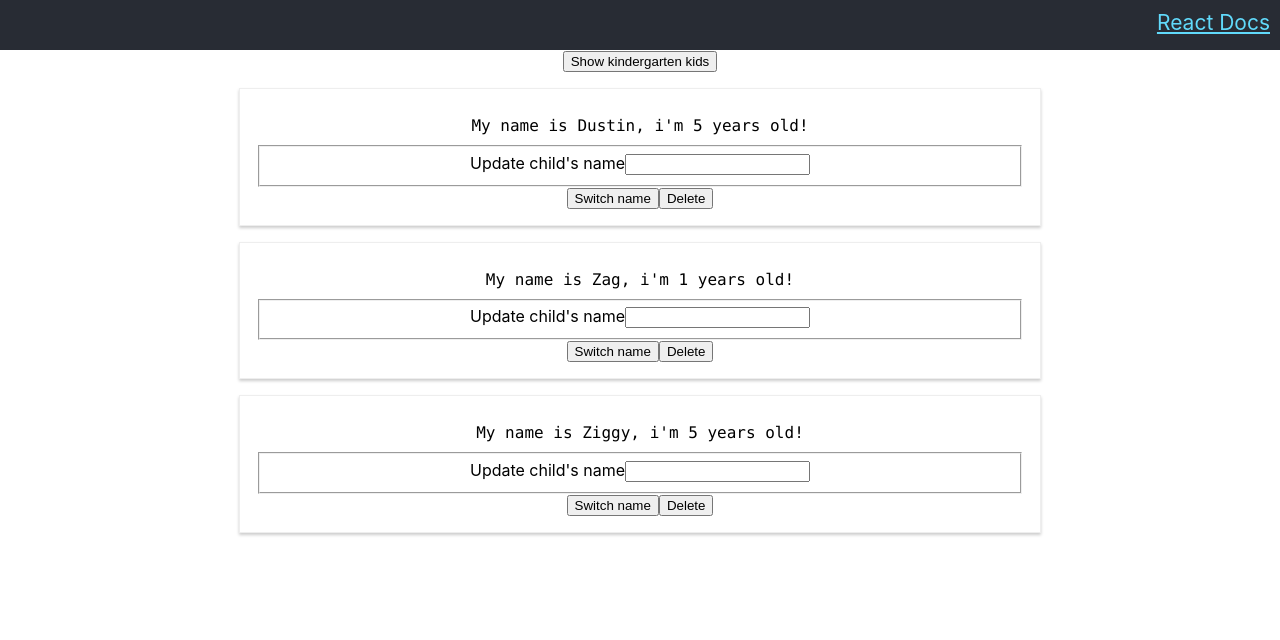
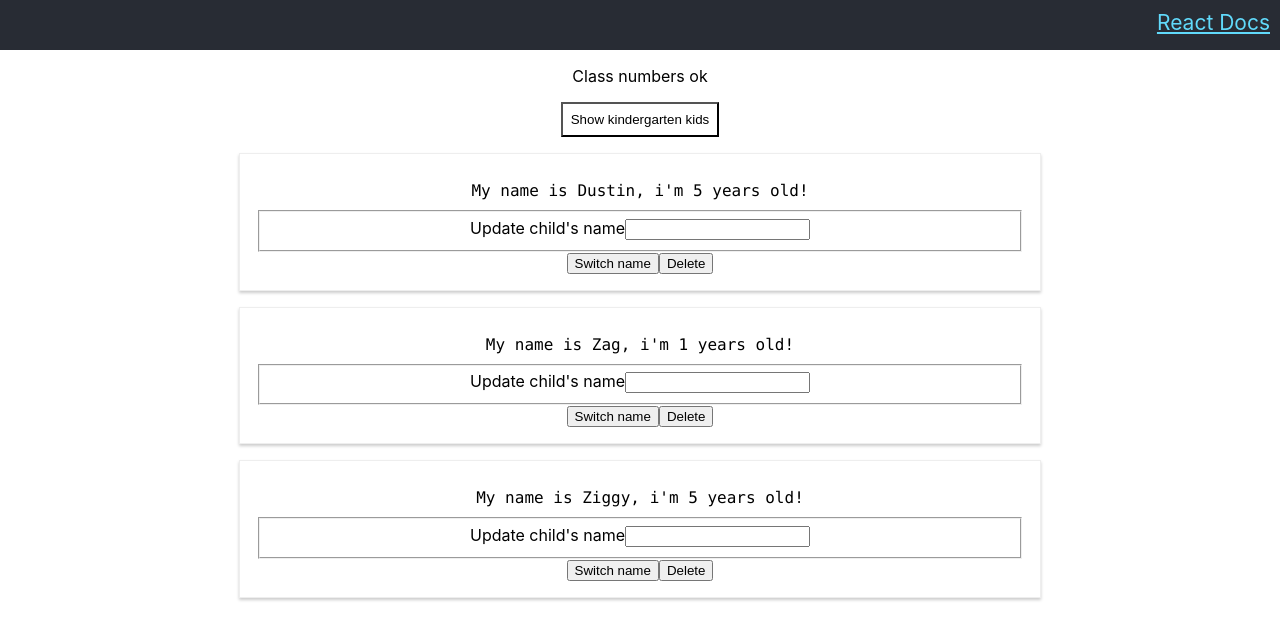
Before and after one commit to shannonjohnstone/react-complete-guide, a React (Create React App) app in the folder react-complete-guide/: page / in a window 1280 px wide. Shown: the top 640 px of the page. Built offline with nearby package versions, Linux system fonts and the light colour scheme.

Commit message:
update styles

```diff
--- a/react-complete-guide/package.json
+++ b/react-complete-guide/package.json
@@ -3,6 +3,7 @@
   "version": "0.1.0",
   "private": true,
   "dependencies": {
+    "radium": "^0.25.1",
     "react": "^16.8.2",
     "react-dom": "^16.8.2",
     "react-scripts": "2.1.5"
--- a/react-complete-guide/src/App.css
+++ b/react-complete-guide/src/App.css
@@ -32,3 +32,11 @@
     transform: rotate(360deg);
   }
 }
+
+.red {
+  color: red
+}
+
+.bold {
+  font-weight: bold
+}
--- a/react-complete-guide/src/App.js
+++ b/react-complete-guide/src/App.js
@@ -1,6 +1,7 @@
 import React, { Component } from 'react';
 import './App.css';
 import KindergartenChildContainer from './components/KindergartenChildContainer';
+import ClassLevelNotification from './components/ClassLevelNotification';
 
 class App extends Component {
   state = {
@@ -55,6 +56,7 @@ class App extends Component {
             React Docs
           </a>
         </header>
+        <ClassLevelNotification persons={this.state.persons} />
         <KindergartenChildContainer
           persons={this.state.persons}
           switchNameHandler={this.switchNameHandler}
--- /dev/null
+++ b/react-complete-guide/src/components/ClassLevelNotification.js
@@ -0,0 +1,44 @@
+import React, { PureComponent } from 'react';
+
+const LEVELS = {
+  FULL: 'full',
+  LOW: 'low',
+  EMPTY: 'empty',
+};
+
+class ClassLevelNotification extends PureComponent {
+  resolveLevel = () => {
+    const personsLength = this.props.persons.length;
+    return personsLength > 2
+      ? LEVELS.FULL
+      : personsLength <= 1
+      ? LEVELS.EMPTY
+      : LEVELS.LOW;
+  };
+  resolveConfigOptions = () => {
+    const currentLevel = this.resolveLevel();
+
+    // return config
+    switch (currentLevel) {
+      case LEVELS.LOW:
+        return { styles: 'red', text: 'Class numbers getting low' };
+      case LEVELS.EMPTY:
+        return {
+          styles: 'red bold',
+          text: 'Not enough children to make a class',
+        };
+      default:
+        return {
+          styles: '',
+          text: 'Class numbers ok',
+        };
+    }
+  };
+
+  render() {
+    const { styles, text } = this.resolveConfigOptions();
+    return <p className={styles}>{text}</p>;
+  }
+}
+
+export default ClassLevelNotification;
--- a/react-complete-guide/src/components/KindergartenChildContainer.js
+++ b/react-complete-guide/src/components/KindergartenChildContainer.js
@@ -1,4 +1,5 @@
 import React, { PureComponent } from 'react';
+import Radium from 'radium';
 import Person from './Person';
 
 import './Kindergarten.css';
@@ -58,10 +59,20 @@ class KindergartenChildContainer extends PureComponent {
     ));
 
   render() {
-    console.log('PURE');
+    const style = {
+      padding: '8px',
+      backgroundColor: 'white',
+      cursor: 'pointer',
+      ':hover': {
+        backgroundColor: 'lightgrey',
+      },
+    };
+
     return (
       <React.Fragment>
-        <button onClick={this.displayType}>{this.buttonText()}</button>
+        <button style={style} onClick={this.displayType}>
+          {this.buttonText()}
+        </button>
         {this.renderChildBlock()}
       </React.Fragment>
     );
@@ -72,4 +83,4 @@ KindergartenChildContainer.defaultProps = {
   persons: [],
 };
 
-export default KindergartenChildContainer;
+export default Radium(KindergartenChildContainer);
```
Also changed, not shown: 2 other files (tests, documents, lock files or other folders).
